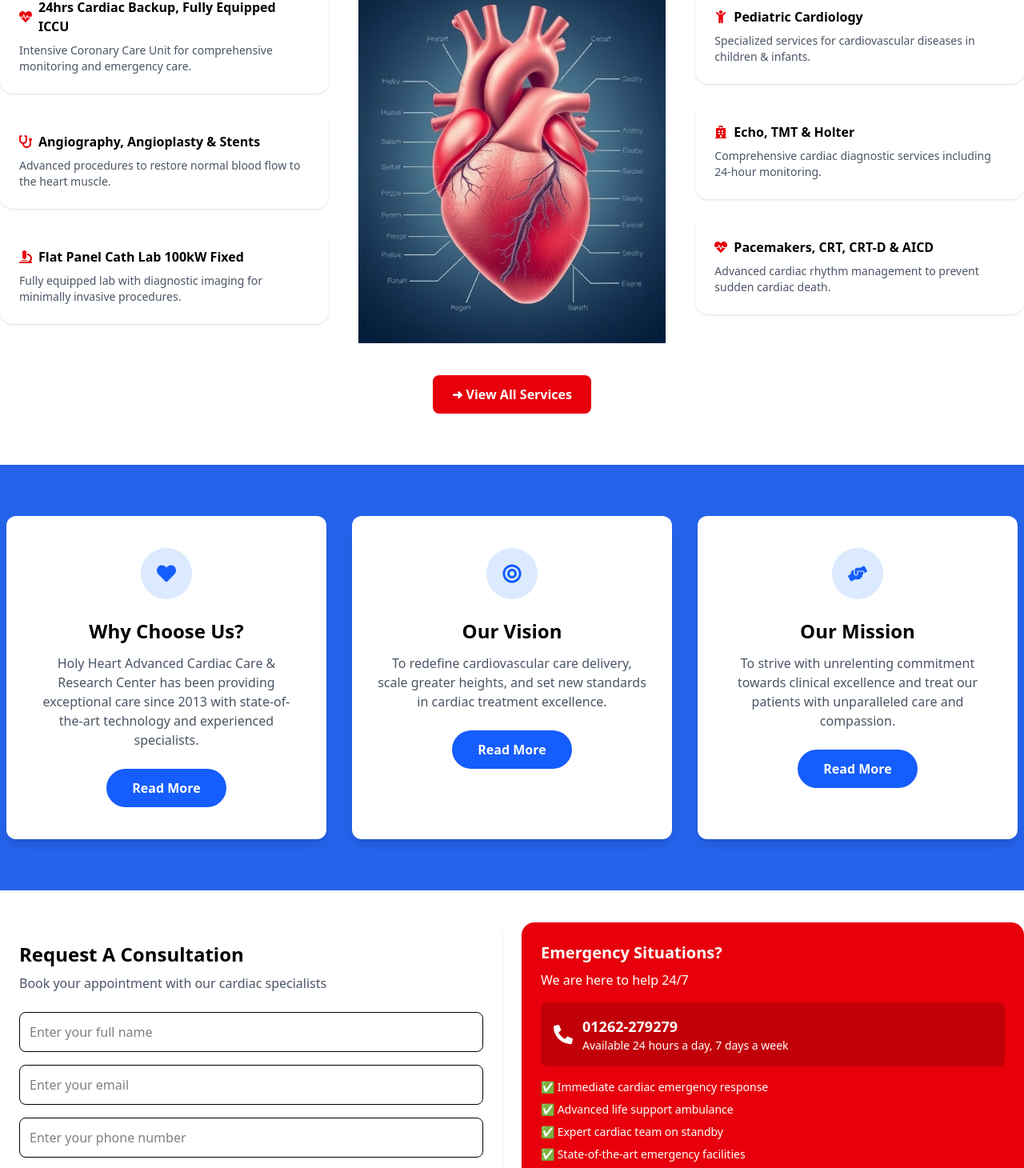
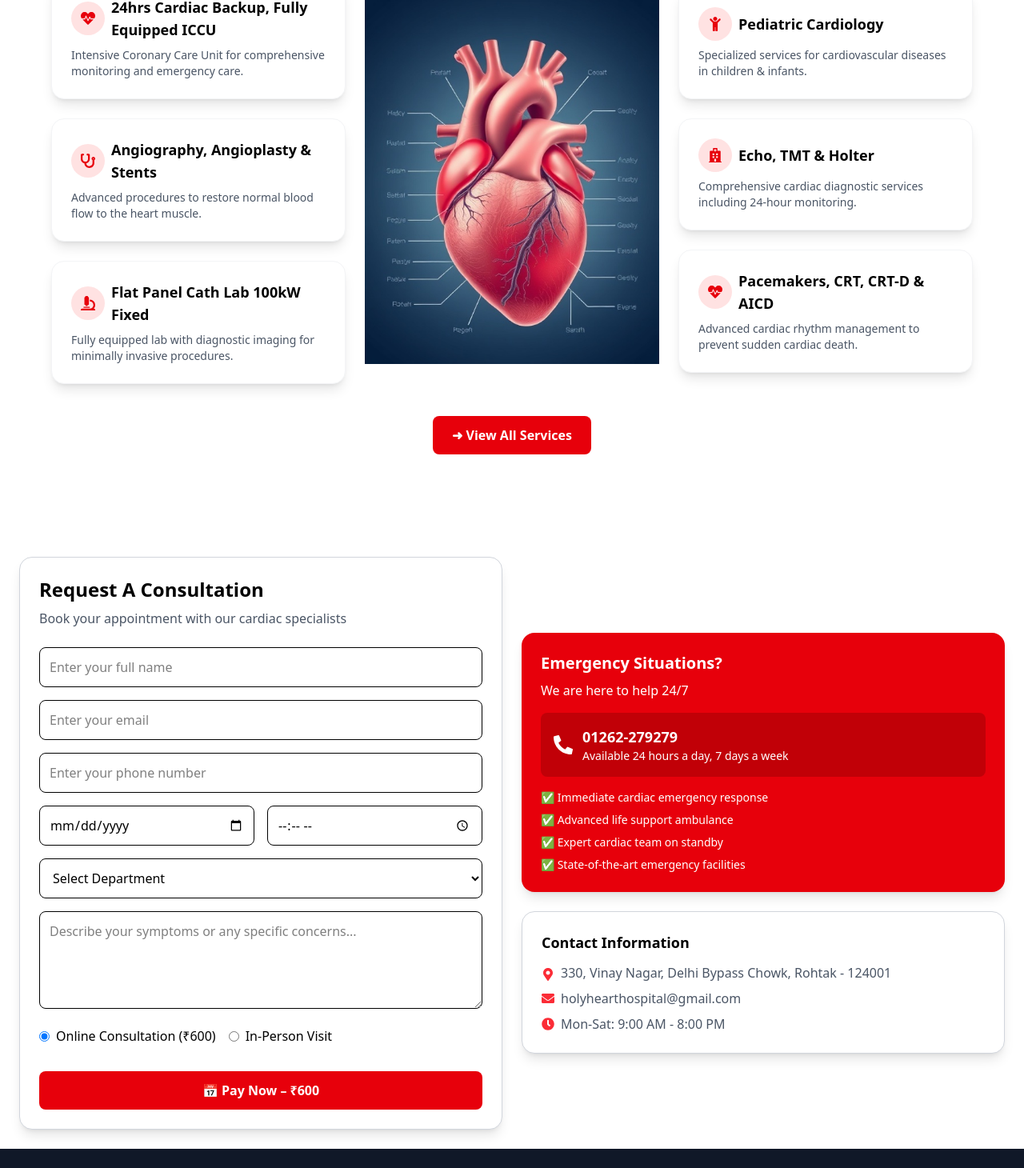
Before and after one commit to Aanchal7915/holy-heart, a React (Vite) app: page / in a window 1280 px wide. Shown: the part 1533-2993 px from the top of the page at 80% size. Built offline with nearby package versions, Linux system fonts and the light colour scheme.

Commit message:
modified tailwind css

```diff
--- a/src/components/ConsultationForm.jsx
+++ b/src/components/ConsultationForm.jsx
@@ -1,5 +1,5 @@
 import { useState } from "react";
-import { FaPhoneAlt } from "react-icons/fa";
+import { FaPhoneAlt, FaClock, FaEnvelope, FaMapMarkerAlt } from "react-icons/fa";
 
 export default function ConsultationForm() {
   const [form, setForm] = useState({
@@ -18,9 +18,9 @@ export default function ConsultationForm() {
   };
 
   return (
-    <div className="grid md:grid-cols-2 gap-6 mt-10">
+    <div className="grid md:grid-cols-2 gap-6 mt-10 px-6 py-6">
       {/* Left Form Section */}
-      <div className="bg-white rounded-2xl shadow p-6">
+      <div className="bg-white rounded-2xl shadow-lg border border-gray-300 p-6">
         <h2 className="text-2xl font-bold mb-2">Request A Consultation</h2>
         <p className="text-gray-600 mb-6">
           Book your appointment with our cardiac specialists
@@ -130,8 +130,8 @@ export default function ConsultationForm() {
       </div>
 
       {/* Right Emergency Info Section */}
-      <div className="space-y-6">
-        <div className="bg-red-600 text-white p-6 rounded-2xl shadow">
+      <div className="space-y-6 flex flex-col justify-center">
+        <div className="bg-red-600 text-white p-6 rounded-2xl shadow-lg">
           <h3 className="text-xl font-bold mb-2">Emergency Situations?</h3>
           <p className="mb-4">We are here to help 24/7</p>
           <div className="bg-red-700 p-4 rounded-lg flex items-center gap-3">
@@ -150,13 +150,13 @@ export default function ConsultationForm() {
         </div>
 
         {/* Contact Info */}
-        <div className="bg-white rounded-2xl shadow p-6">
+        <div className="bg-white rounded-2xl shadow-lg border border-gray-300 p-6">
           <h4 className="font-bold text-lg mb-3">Contact Information</h4>
-          <p className="text-gray-600 mb-2">
-            📍 330, Vinay Nagar, Delhi Bypass Chowk, Rohtak - 124001
+          <p className="text-gray-600 mb-2 flex flex-row items-center gap-x-2">
+            <FaMapMarkerAlt className="text-red-500 mt-1" /> 330, Vinay Nagar, Delhi Bypass Chowk, Rohtak - 124001
           </p>
-          <p className="text-gray-600 mb-2">📧 holyhearthospital@gmail.com</p>
-          <p className="text-gray-600">🕒 Mon-Sat: 9:00 AM - 8:00 PM</p>
+          <p className="text-gray-600 mb-2 flex flex-row items-center gap-x-2"><FaEnvelope className="text-red-500" /> holyhearthospital@gmail.com</p>
+          <p className="text-gray-600 flex flex-row items-center gap-x-2"><FaClock className="text-red-500 " /> Mon-Sat: 9:00 AM - 8:00 PM</p>
         </div>
       </div>
     </div>
--- a/src/components/ContactForm.jsx
+++ b/src/components/ContactForm.jsx
@@ -5,7 +5,7 @@ export default function ContactFormSection() {
     <section className="py-16 px-6">
       <div className="grid md:grid-cols-2 gap-10 max-w-6xl mx-auto">
         {/* Left Form */}
-        <div className="bg-white p-8 rounded-2xl shadow">
+        <div className="bg-white p-8 rounded-2xl shadow-2xl border border-gray-300">
           <h2 className="text-2xl font-bold mb-2">Send Us A Message</h2>
           <p className="text-gray-600 mb-6">
             Fill out the form below and our team will get back to you within 24 hours.
@@ -70,7 +70,7 @@ export default function ContactFormSection() {
 
         {/* Right Info */}
         <div className="space-y-6">
-          <div className="bg-white p-8 rounded-2xl shadow">
+          <div className="bg-white p-8 rounded-2xl shadow-2xl border border-gray-300">
             <h2 className="text-2xl font-bold mb-2">Contact Information</h2>
             <p className="text-gray-600 mb-6">
               Get in touch with Holy Heart Hospital for comprehensive cardiac care.
@@ -114,7 +114,7 @@ export default function ContactFormSection() {
           </div>
 
           {/* Social Media */}
-          <div className="bg-red-600 text-white p-6 rounded-2xl shadow">
+          <div className="bg-red-600 text-white p-6 rounded-2xl shadow-2xl">
             <h3 className="font-bold text-lg mb-3">Connect With Us</h3>
             <p className="text-sm mb-4">
               Follow us on social media for health tips, hospital updates, and
--- a/src/components/SpecialistsSection.jsx
+++ b/src/components/SpecialistsSection.jsx
@@ -51,11 +51,12 @@ const cards = [
   },
 ];
 
-export default function HomePageSections() {
+export default function SpecialistsSection() {
   return (
     <>
-      <section className="py-16">
+      <section className="py-16 max-w-[1200px] mx-auto px-6">
         <h2 className="text-3xl font-bold text-center mb-4">We Specialize In</h2>
+        <div className="bg-red-500 h-[5px] w-[100px] mx-auto mt-0 mb-4 pt-0"></div>
         <p className="text-center text-gray-600 max-w-2xl mx-auto mb-10">
           Comprehensive cardiac care services with state-of-the-art technology
           and experienced specialists dedicated to your heart health.
@@ -65,9 +66,9 @@ export default function HomePageSections() {
           {/* Left Column */}
           <div className="space-y-6">
             {services.slice(0, 3).map((service, idx) => (
-              <div key={idx} className="bg-white shadow rounded-2xl p-6">
-                <h4 className="font-bold flex items-center gap-2">
-                  {service.icon} {service.title}
+              <div key={idx} className="bg-white shadow-lg border border-gray-100 rounded-2xl p-6">
+                <h4 className="text-lg font-bold flex items-center gap-2">
+                  <span className="bg-red-100 rounded-full p-3">{service.icon}</span> {service.title}
                 </h4>
                 <p className="text-sm text-gray-600 mt-2">{service.desc}</p>
               </div>
@@ -86,9 +87,9 @@ export default function HomePageSections() {
           {/* Right Column */}
           <div className="space-y-6">
             {services.slice(3).map((service, idx) => (
-              <div key={idx} className="bg-white shadow rounded-2xl p-6">
-                <h4 className="font-bold flex items-center gap-2">
-                  {service.icon} {service.title}
+              <div key={idx} className="bg-white shadow-lg border border-gray-100 rounded-2xl p-6">
+                <h4 className="text-lg font-bold flex items-center gap-2">
+                  <span className="bg-red-100 rounded-full p-3">{service.icon}</span> {service.title}
                 </h4>
                 <p className="text-sm text-gray-600 mt-2">{service.desc}</p>
               </div>
@@ -103,7 +104,7 @@ export default function HomePageSections() {
         </div>
       </section>
 
-      <section className="bg-[#2563eb] py-16 px-2">
+      {/* <section className="bg-[#2563eb] py-16 px-2">
         <div className="max-w-7xl mx-auto grid md:grid-cols-3 gap-8">
           {cards.map((card, idx) => (
             <div
@@ -121,7 +122,7 @@ export default function HomePageSections() {
             </div>
           ))}
         </div>
-      </section>
+      </section> */}
     </>
   );
 }
--- a/src/pages/Home.jsx
+++ b/src/pages/Home.jsx
@@ -1,7 +1,5 @@
-import Navbar from "../components/Navbar";
 import Hero from "../components/Hero";
 import AboutSection from "../components/AboutSection";
-import Footer from "../components/Footer";
 import ConsultationForm from "../components/ConsultationForm";
 import SpecialistsSection from "../components/SpecialistsSection";
 
--- a/src/pages/OurDoctor.jsx
+++ b/src/pages/OurDoctor.jsx
@@ -3,7 +3,7 @@ import DoctorsPage from '../components/DoctorCard';
 import TeamCard from '../components/TeamCard'
 import StatCard from '../components/StatCard'
 import CertificationCard from '../components/CertificationCard';
-import Consultation from '../components/Consultation';
+import Consultation from '../components/ScheduleConsultation';
 
 function OurDoctor() {
   return (
```
Also changed, not shown: src/components/ScheduleConsultation.jsx (renamed from src/components/Consultation.jsx).
